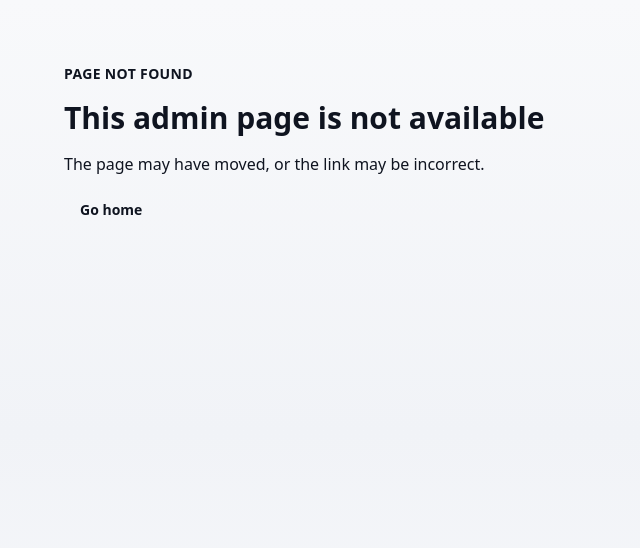
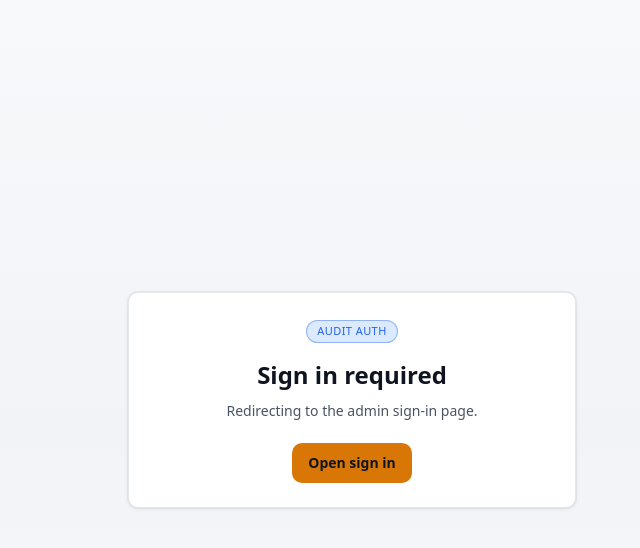
Before and after one commit to wandemcphill/AD-CAMPAIGNER, a Next.js app in the folder apps/admin/: page /audit in a window 1280 px wide. Before the commit this address had no page. Shown: the top 548 px of the page, without its empty margins (288-928 px from the left). Built offline with nearby package versions, Linux system fonts and the light colour scheme.

Commit message:
feat(admin): add authoritative audit console

```diff
--- /dev/null
+++ b/apps/admin/app/audit/page.tsx
@@ -0,0 +1,144 @@
+"use client";
+
+import { useCallback, useEffect, useMemo, useState } from "react";
+import { FileSearch, RefreshCw, Search, ShieldAlert } from "lucide-react";
+
+import { Badge, Button, Panel } from "@fliptrybe/ui";
+
+import { AdminShell } from "../admin-shell";
+import { apiRequest } from "../lib/api-client";
+import { useApiSession } from "../lib/use-session";
+import { AdminAuthState } from "../ui/admin-auth-state";
+
+type AuditRow = {
+  id: string;
+  actorUserId: string | null;
+  action: string;
+  target: string;
+  entityType: string;
+  entityId: string;
+  timestamp: string;
+  metadata: unknown;
+  severity: "danger" | "success" | "info";
+  description: string;
+};
+
+function when(value: string) {
+  const date = new Date(value);
+  return Number.isNaN(date.getTime())
+    ? value
+    : new Intl.DateTimeFormat("en-NG", { dateStyle: "medium", timeStyle: "short" }).format(date);
+}
+
+export default function AdminAuditPage() {
+  const { error: sessionError, loading: sessionLoading, session } = useApiSession();
+  const [rows, setRows] = useState<AuditRow[]>([]);
+  const [query, setQuery] = useState("");
+  const [action, setAction] = useState("all");
+  const [entityType, setEntityType] = useState("all");
+  const [loading, setLoading] = useState(true);
+  const [error, setError] = useState<string>();
+  const [expanded, setExpanded] = useState<string>();
+
+  const refresh = useCallback(async () => {
+    setLoading(true);
+    setError(undefined);
+    try {
+      setRows(await apiRequest<AuditRow[]>("/admin/audit/logs?limit=500"));
+    } catch (caught) {
+      setError(caught instanceof Error ? caught.message : "Could not load the persisted audit trail.");
+    } finally {
+      setLoading(false);
+    }
+  }, []);
+
+  useEffect(() => {
+    if (session?.isPlatformAdmin) void refresh();
+  }, [session, refresh]);
+
+  const actions = useMemo(() => Array.from(new Set(rows.map((row) => row.action))).sort(), [rows]);
+  const entities = useMemo(() => Array.from(new Set(rows.map((row) => row.entityType))).sort(), [rows]);
+
+  const filtered = useMemo(() => {
+    const term = query.trim().toLowerCase();
+    return rows.filter((row) => {
+      if (action !== "all" && row.action !== action) return false;
+      if (entityType !== "all" && row.entityType !== entityType) return false;
+      if (!term) return true;
+      return [row.action, row.entityType, row.entityId, row.actorUserId ?? "", row.description]
+        .join(" ")
+        .toLowerCase()
+        .includes(term);
+    });
+  }, [action, entityType, query, rows]);
+
+  if (sessionLoading || !session?.isPlatformAdmin) {
+    return <AdminAuthState error={sessionError} loading={sessionLoading} title="Audit auth" />;
+  }
+
+  return (
+    <AdminShell active="/audit/" subtitle="Persisted governance audit trail">
+      <div className="mx-auto max-w-6xl">
+        <div className="flex flex-wrap items-start justify-between gap-3">
+          <div>
+            <div className="flex items-center gap-2">
+              <FileSearch className="size-5 text-[var(--ft-accent)]" />
+              <h1 className="text-xl font-bold">Audit Trail</h1>
+              <Badge tone="success">persisted</Badge>
+            </div>
+            <p className="mt-1 max-w-3xl text-sm leading-6 text-[var(--ft-text-secondary)]">
+              Authoritative privileged actions stored in PostgreSQL. This desk covers financial, provider,
+              product, identity and risk changes instead of relying on the campaign-ops event buffer.
+            </p>
+          </div>
+          <Button disabled={loading} onClick={() => void refresh()} variant="secondary">
+            <RefreshCw className="size-4" />
+            Refresh
+          </Button>
+        </div>
+
+        {error ? <div className="mt-4 rounded-md border border-[var(--ft-red)]/30 bg-[var(--ft-red-subtle)] p-3 text-sm text-[var(--ft-red)]">{error}</div> : null}
+
+        <div className="mt-5 grid gap-3 md:grid-cols-[1fr_220px_220px_auto]">
+          <label className="flex items-center gap-2 rounded-md border border-[var(--ft-border)] bg-[var(--ft-bg-surface)] px-3">
+            <Search className="size-4 text-[var(--ft-text-muted)]" />
+            <input className="h-10 w-full bg-transparent text-sm outline-none" onChange={(event) => setQuery(event.target.value)} placeholder="Action, entity, actor or id" value={query} />
+          </label>
+          <select className="rounded-md border border-[var(--ft-border)] bg-[var(--ft-bg-surface)] px-3 text-sm" onChange={(event) => setAction(event.target.value)} value={action}>
+            <option value="all">All actions</option>
+            {actions.map((item) => <option key={item} value={item}>{item}</option>)}
+          </select>
+          <select className="rounded-md border border-[var(--ft-border)] bg-[var(--ft-bg-surface)] px-3 text-sm" onChange={(event) => setEntityType(event.target.value)} value={entityType}>
+            <option value="all">All entity types</option>
+            {entities.map((item) => <option key={item} value={item}>{item}</option>)}
+          </select>
+          <Button disabled={!query && action === "all" && entityType === "all"} onClick={() => { setQuery(""); setAction("all"); setEntityType("all"); }} variant="secondary">Clear</Button>
+        </div>
+
+        <Panel className="mt-5 overflow-hidden p-0">
+          <div className="grid grid-cols-[1fr_auto] gap-3 border-b border-[var(--ft-border)] p-4">
+            <div><div className="font-semibold">Privileged activity</div><div className="text-xs text-[var(--ft-text-muted)]">{filtered.length} records shown</div></div>
+            <Badge tone="info">{rows.length} loaded</Badge>
+          </div>
+          {loading ? <div className="p-6 text-sm text-[var(--ft-text-secondary)]">Loading persisted audit records...</div> : null}
+          {!loading && filtered.length === 0 ? <div className="p-6 text-sm text-[var(--ft-text-secondary)]"><ShieldAlert className="mr-2 inline size-4" />No persisted audit records match this view.</div> : null}
+          {!loading && filtered.length > 0 ? filtered.map((row) => (
+            <div className="border-b border-[var(--ft-border)] p-4 last:border-b-0" key={row.id}>
+              <button className="w-full text-left" onClick={() => setExpanded((current) => current === row.id ? undefined : row.id)} type="button">
+                <div className="flex flex-wrap items-center justify-between gap-3">
+                  <div className="flex flex-wrap items-center gap-2"><Badge tone={row.severity === "danger" ? "danger" : row.severity === "success" ? "success" : "info"}>{row.severity}</Badge><span className="font-medium">{row.action}</span></div>
+                  <span className="text-xs text-[var(--ft-text-muted)]">{when(row.timestamp)}</span>
+                </div>
+                <div className="mt-2 font-mono text-xs text-[var(--ft-text-muted)]">{row.entityType}:{row.entityId} · actor {row.actorUserId ?? "system"}</div>
+                <div className="mt-1 text-sm text-[var(--ft-text-secondary)]">{row.description}</div>
+              </button>
+              {expanded === row.id ? (
+                <pre className="mt-3 max-h-72 overflow-auto rounded-md border border-[var(--ft-border)] bg-[var(--ft-bg-muted)] p-3 text-xs leading-5 text-[var(--ft-text-secondary)]">{JSON.stringify(row.metadata, null, 2)}</pre>
+              ) : null}
+            </div>
+          )) : null}
+        </Panel>
+      </div>
+    </AdminShell>
+  );
+}
```
